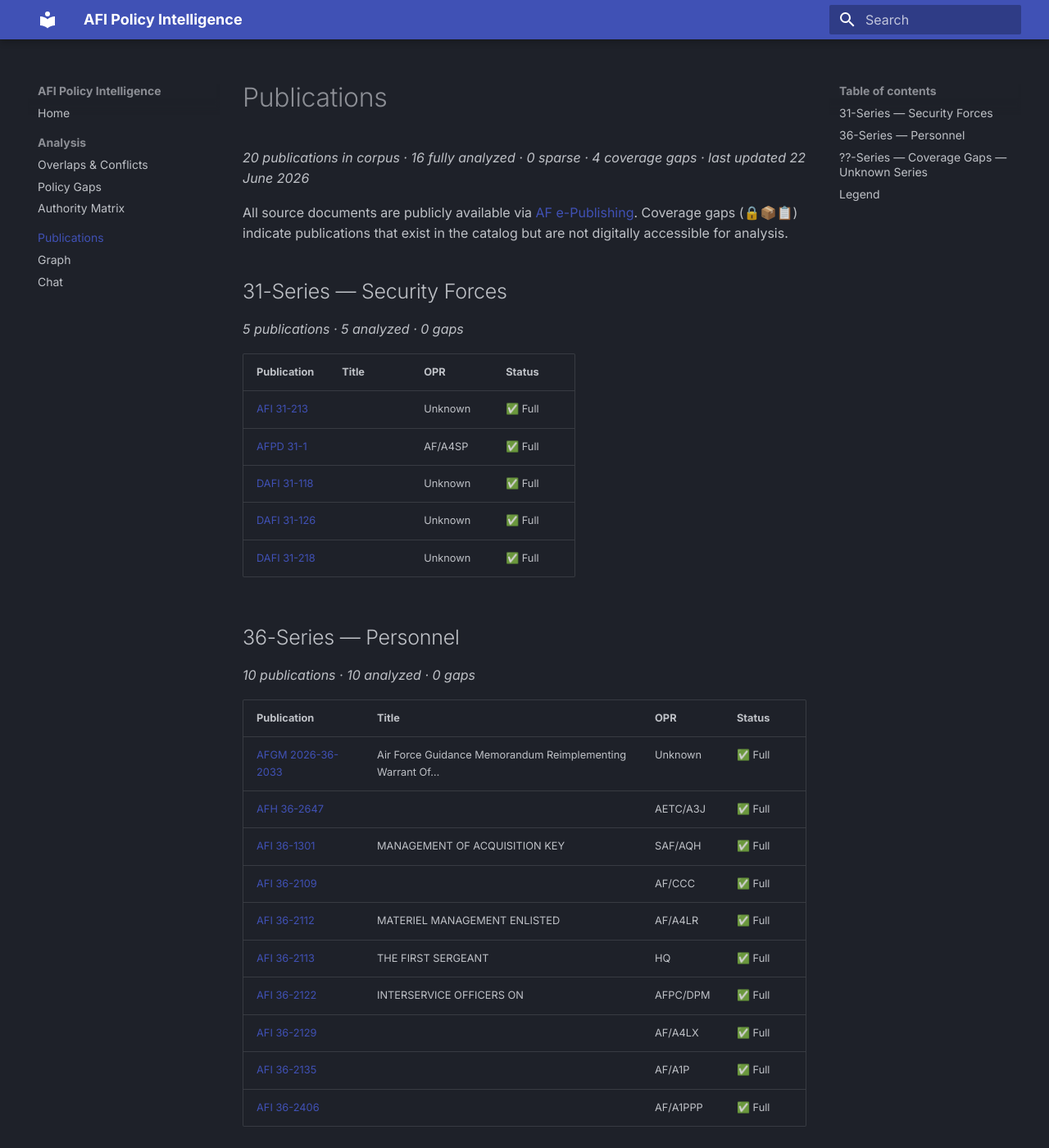
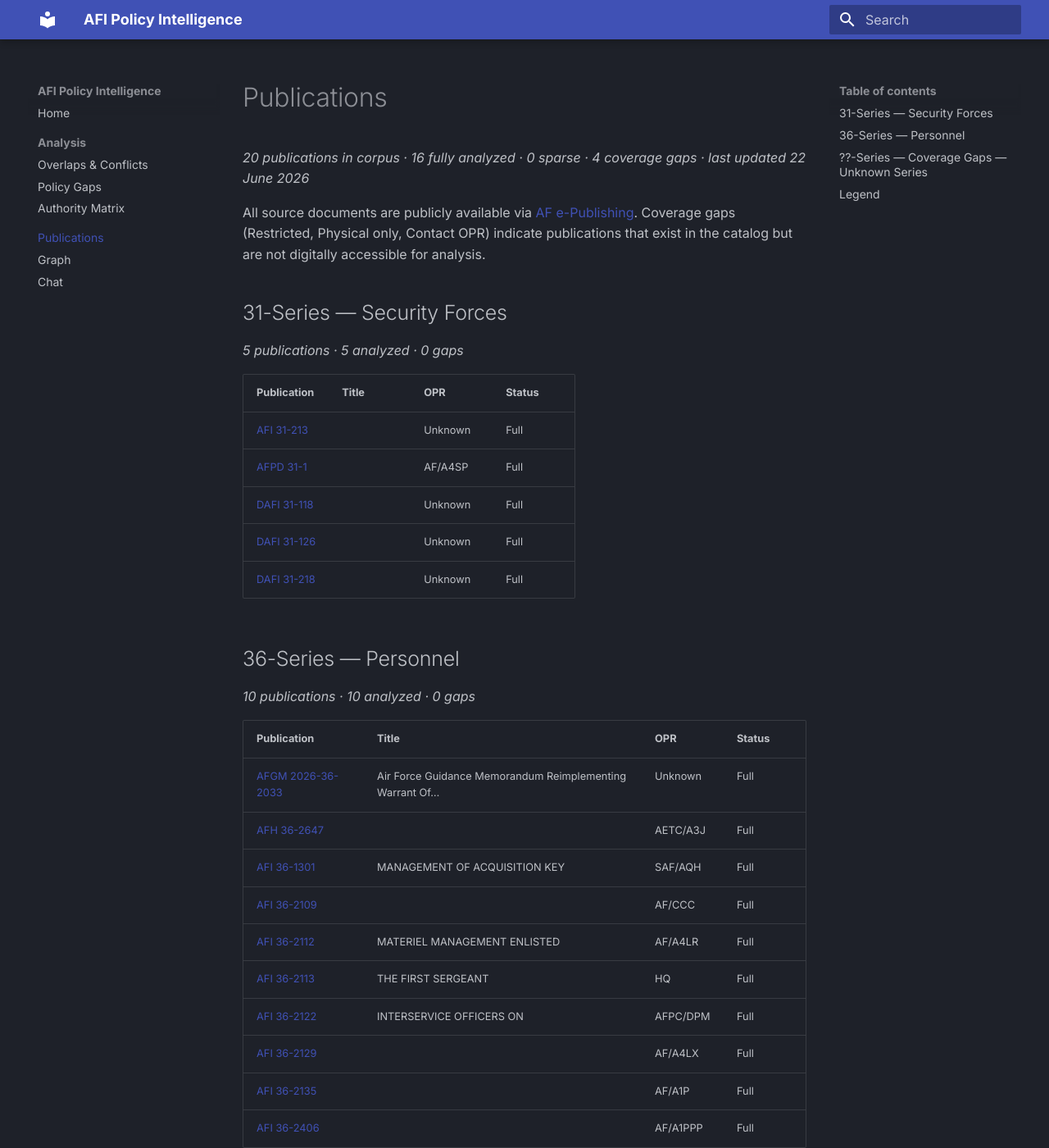
Before and after one commit to lindseybruckbauer/afi-intelligence, an MkDocs documentation site: the page built from wiki/publications.md, in a window 1280 px wide and 1400 px high. Shown: the whole window at 82% size. Built offline with MkDocs 1.6.1 and Material for MkDocs 9.7.7, drawn with Linux system fonts in a browser that asks for light colours; some of the changed text lies outside the part shown.

Commit message:
Remove emojis from publications page status badges

```diff
--- a/wiki/publications.md
+++ b/wiki/publications.md
@@ -3,7 +3,7 @@
 *20 publications in corpus · 16 fully analyzed · 0 sparse · 4 coverage gaps · last updated 22 June 2026*
 
 <div class='usaf-disclaimer'>
-All source documents are publicly available via <a href='https://www.e-publishing.af.mil'>AF e-Publishing</a>. Coverage gaps (🔒📦📋) indicate publications that exist in the catalog but are not digitally accessible for analysis.
+All source documents are publicly available via <a href='https://www.e-publishing.af.mil'>AF e-Publishing</a>. Coverage gaps (Restricted, Physical only, Contact OPR) indicate publications that exist in the catalog but are not digitally accessible for analysis.
 </div>
 
 ## 31-Series — Security Forces
@@ -12,11 +12,11 @@ All source documents are publicly available via <a href='https://www.e-publishin
 
 | Publication | Title | OPR | Status |
 |-------------|-------|-----|--------|
-| [AFI 31-213](afji31-213_cover_letter.md) |  | Unknown | ✅ Full |
-| [AFPD 31-1](afpd31-1.md) |  | AF/A4SP | ✅ Full |
-| [DAFI 31-118](afi31-118.md) |  | Unknown | ✅ Full |
-| [DAFI 31-126](afi31-126.md) |  | Unknown | ✅ Full |
-| [DAFI 31-218](dafi31-218.md) |  | Unknown | ✅ Full |
+| [AFI 31-213](afji31-213_cover_letter.md) |  | Unknown | Full |
+| [AFPD 31-1](afpd31-1.md) |  | AF/A4SP | Full |
+| [DAFI 31-118](afi31-118.md) |  | Unknown | Full |
+| [DAFI 31-126](afi31-126.md) |  | Unknown | Full |
+| [DAFI 31-218](dafi31-218.md) |  | Unknown | Full |
 
 ## 36-Series — Personnel
 
@@ -24,16 +24,16 @@ All source documents are publicly available via <a href='https://www.e-publishin
 
 | Publication | Title | OPR | Status |
 |-------------|-------|-----|--------|
-| [AFGM 2026-36-2033](afgm2026-36-2033.md) | Air Force Guidance Memorandum Reimplementing Warrant Of… | Unknown | ✅ Full |
-| [AFH 36-2647](afh36-2647.md) |  | AETC/A3J | ✅ Full |
-| [AFI 36-1301](afi36-1301.md) | MANAGEMENT OF ACQUISITION KEY | SAF/AQH | ✅ Full |
-| [AFI 36-2109](afi36-2109.md) |  | AF/CCC | ✅ Full |
-| [AFI 36-2112](afi36-2112.md) | MATERIEL MANAGEMENT ENLISTED | AF/A4LR | ✅ Full |
-| [AFI 36-2113](afi36-2113.md) | THE FIRST SERGEANT | HQ | ✅ Full |
-| [AFI 36-2122](afi36-2122.md) | INTERSERVICE OFFICERS ON | AFPC/DPM | ✅ Full |
-| [AFI 36-2129](afi36-2129.md) |  | AF/A4LX | ✅ Full |
-| [AFI 36-2135](afi36-2135.md) |  | AF/A1P | ✅ Full |
-| [AFI 36-2406](afi36-2406.md) |  | AF/A1PPP | ✅ Full |
+| [AFGM 2026-36-2033](afgm2026-36-2033.md) | Air Force Guidance Memorandum Reimplementing Warrant Of… | Unknown | Full |
+| [AFH 36-2647](afh36-2647.md) |  | AETC/A3J | Full |
+| [AFI 36-1301](afi36-1301.md) | MANAGEMENT OF ACQUISITION KEY | SAF/AQH | Full |
+| [AFI 36-2109](afi36-2109.md) |  | AF/CCC | Full |
+| [AFI 36-2112](afi36-2112.md) | MATERIEL MANAGEMENT ENLISTED | AF/A4LR | Full |
+| [AFI 36-2113](afi36-2113.md) | THE FIRST SERGEANT | HQ | Full |
+| [AFI 36-2122](afi36-2122.md) | INTERSERVICE OFFICERS ON | AFPC/DPM | Full |
+| [AFI 36-2129](afi36-2129.md) |  | AF/A4LX | Full |
+| [AFI 36-2135](afi36-2135.md) |  | AF/A1P | Full |
+| [AFI 36-2406](afi36-2406.md) |  | AF/A1PPP | Full |
 
 ## ??-Series — Coverage Gaps — Unknown Series
 
@@ -41,11 +41,11 @@ All source documents are publicly available via <a href='https://www.e-publishin
 
 | Publication | Title | OPR | Status |
 |-------------|-------|-----|--------|
-| [AFJI31-304](afji31-304.md) |  | Unknown | ✅ Full |
-| [AFVA31-106](afva31-106.md) |  | AF/A4SP | 📋 Contact OPR |
-| [AFVA31-107](afva31-107.md) |  | Unknown | 📦 Physical only |
-| [RESTRICTED_ACCESS](restricted_access.md) |  | Unknown | 🔒 Restricted |
-| [STOCKED_AND_ISSUED](stocked_and_issued.md) |  | Unknown | 📋 Contact OPR |
+| [AFJI31-304](afji31-304.md) |  | Unknown | Full |
+| [AFVA31-106](afva31-106.md) |  | AF/A4SP | Contact OPR |
+| [AFVA31-107](afva31-107.md) |  | Unknown | Physical only |
+| [RESTRICTED_ACCESS](restricted_access.md) |  | Unknown | Restricted |
+| [STOCKED_AND_ISSUED](stocked_and_issued.md) |  | Unknown | Contact OPR |
 
 ---
 
```
Also changed, not shown: 1 other file.
